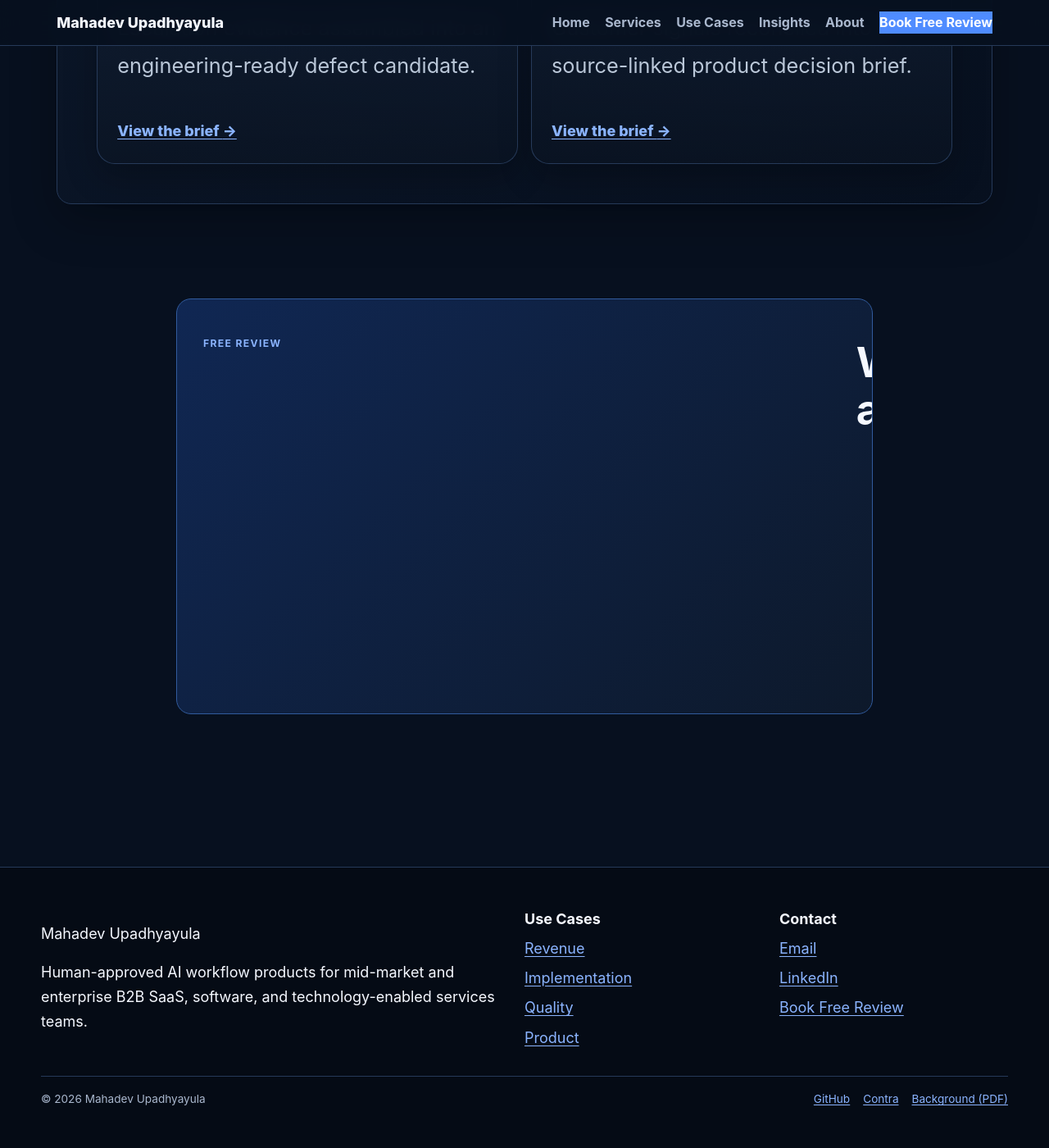
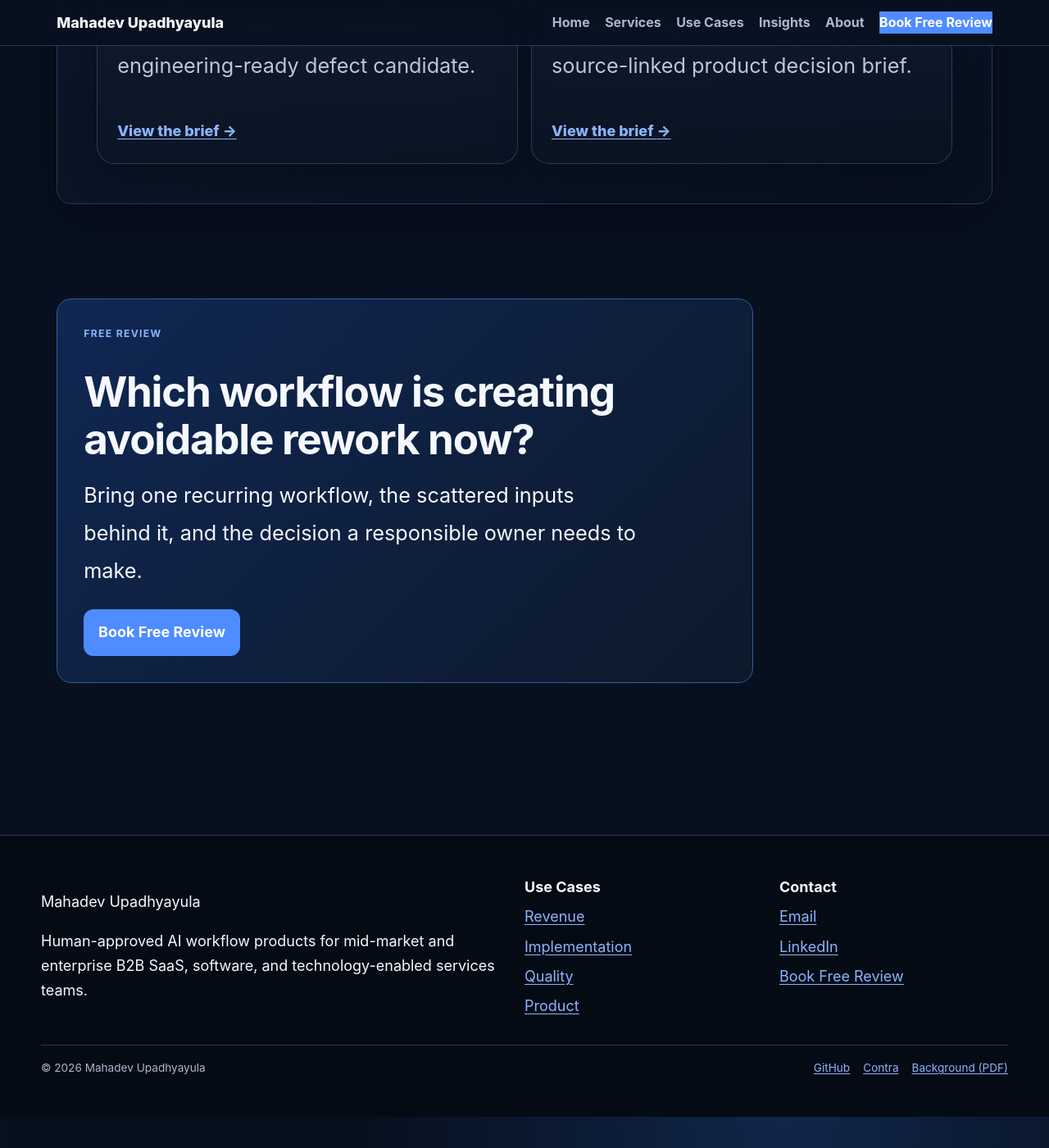
Before and after one commit to mahadevupadhyayula/mahadevupadhyayula.github.io, a Jekyll site: the page built from workflow-evidence.md, in a window 1280 px wide and 1400 px high, scrolled down 4647 px. Shown: the whole window at 82% size. Built offline with Jekyll 4.4.1, drawn with Linux system fonts in a browser that asks for light colours.

Commit message:
Fix use cases CTA card layout

```diff
--- a/assets/css/use-cases.css
+++ b/assets/css/use-cases.css
@@ -15,6 +15,6 @@
 .other-workflows>h2{max-width:850px}.workflow-card-grid{display:grid;grid-template-columns:repeat(3,minmax(0,1fr));gap:1rem;margin-top:2rem}.workflow-card{min-width:0;padding:clamp(1.4rem,3vw,2.2rem);border:1px solid #b9cadb;border-radius:20px;background:#dce8f2;color:#172337}.workflow-card h3{margin:.3rem 0 1.2rem;color:#0b1727;font-size:1.65rem}.workflow-card p{line-height:1.6}.workflow-card p strong{display:block;margin-bottom:.25rem;color:#132f54}.workflow-card .pilot-focus{padding-top:1rem;border-top:1px solid #b5c7d8;color:#253851}.workflow-card .workflow-label{color:#315a86}.workflow-card .workflow-link{color:#0756a6}.workflow-card--additional{background:#dce8f2;color:#172337}.workflow-card--additional h3{color:#0b1727}.workflow-card--additional p strong{color:#132f54}.workflow-card--additional .pilot-focus{border-color:#b5c7d8}
 .worth-building{padding:clamp(1.5rem,4vw,3rem) 0;border-block:1px solid #263750}.worth-building h2{max-width:850px}.worth-building>p:last-of-type{max-width:800px;color:#c4d0df;font-size:1.08rem;line-height:1.7}.decision-path{display:flex;align-items:center;gap:.75rem;margin-top:2rem}.decision-path span{flex:1;padding:1rem;border-radius:12px;background:#13223a;text-align:center;font-weight:700}.decision-path i{color:#6599df;font-style:normal}
 .selected-work>h2{max-width:800px}.selected-work-grid{display:grid;grid-template-columns:repeat(2,1fr);gap:1rem;margin-top:2rem}.work-card{padding:1.5rem;border-top:2px solid #315b8f;background:linear-gradient(180deg,rgba(19,34,57,.85),rgba(12,21,34,.35))}.work-card h3{margin:.25rem 0 .75rem;font-size:1.45rem}.work-card p:not(.workflow-label){color:#bac7d8;line-height:1.6}.work-card--featured{grid-column:1/-1;display:grid;grid-template-columns:.55fr 1fr;column-gap:2rem;padding:clamp(1.7rem,4vw,3rem);border-top:0;border-left:4px solid #438df0}.work-card--featured .workflow-label,.work-card--featured h3{grid-column:1}.work-card--featured p:not(.workflow-label),.work-card--featured a{grid-column:2}.work-card--featured h3{font-size:clamp(1.8rem,3vw,2.6rem)}.work-note{color:#7f91aa;font-size:.85rem;font-weight:700}
-.final-cta{width:100%;max-width:850px;min-width:0;margin-bottom:clamp(3rem,7vw,6rem);overflow:hidden}.final-cta>*{max-width:100%;overflow-wrap:anywhere}.final-cta h2{font-size:clamp(2rem,4vw,3.5rem)}.use-cases-page a:focus-visible{outline:3px solid #f3bd56;outline-offset:4px}
+.use-cases-final-cta{display:grid;width:min(100%,850px);min-width:0;gap:1rem;align-items:start;justify-items:start;margin:0 0 clamp(3rem,7vw,6rem);overflow:hidden}.use-cases-final-cta>*{width:auto;max-width:100%;margin:0;overflow-wrap:break-word}.use-cases-final-cta h2{font-size:clamp(2rem,4vw,3.5rem)}.use-cases-final-cta p:not(.section-eyebrow){max-width:680px}.use-cases-final-cta .button-link{width:auto;margin-top:.5rem}.use-cases-page a:focus-visible{outline:3px solid #f3bd56;outline-offset:4px}
 @media(max-width:900px){.featured-use-case{grid-template-columns:1fr}.workflow-card-grid{grid-template-columns:1fr}.artifact-sources{grid-template-columns:1fr}.decision-path{align-items:stretch;flex-direction:column}.decision-path i{transform:rotate(90deg);text-align:center}.work-card--featured{display:block}.work-card--featured .workflow-label,.work-card--featured h3,.work-card--featured p:not(.workflow-label),.work-card--featured a{grid-column:auto}}
 @media(max-width:640px){.use-cases-hero{padding-top:2.5rem}.selected-work-grid{grid-template-columns:1fr}.work-card--featured{grid-column:auto}.artifact-topline{align-items:flex-start;flex-direction:column}.readiness-artifact{padding:1rem}}
--- a/workflow-evidence.md
+++ b/workflow-evidence.md
@@ -84,5 +84,5 @@ permalink: /workflow-evidence/
     </div>
   </section>
 
-  <section class="final-cta" aria-labelledby="use-cases-cta-title"><p class="section-eyebrow">Free Review</p><h2 id="use-cases-cta-title">Which workflow is creating avoidable rework now?</h2><p>Bring one recurring workflow, the scattered inputs behind it, and the decision a responsible owner needs to make.</p><a class="button-link button-primary" href="{{ '/start-a-workflow-audit/?engagement=free-review' | relative_url }}">Book Free Review</a></section>
+  <section class="final-cta use-cases-final-cta" aria-labelledby="use-cases-cta-title"><p class="section-eyebrow">Free Review</p><h2 id="use-cases-cta-title">Which workflow is creating avoidable rework now?</h2><p>Bring one recurring workflow, the scattered inputs behind it, and the decision a responsible owner needs to make.</p><a class="button-link button-primary" href="{{ '/start-a-workflow-audit/?engagement=free-review' | relative_url }}">Book Free Review</a></section>
 </div>
```
